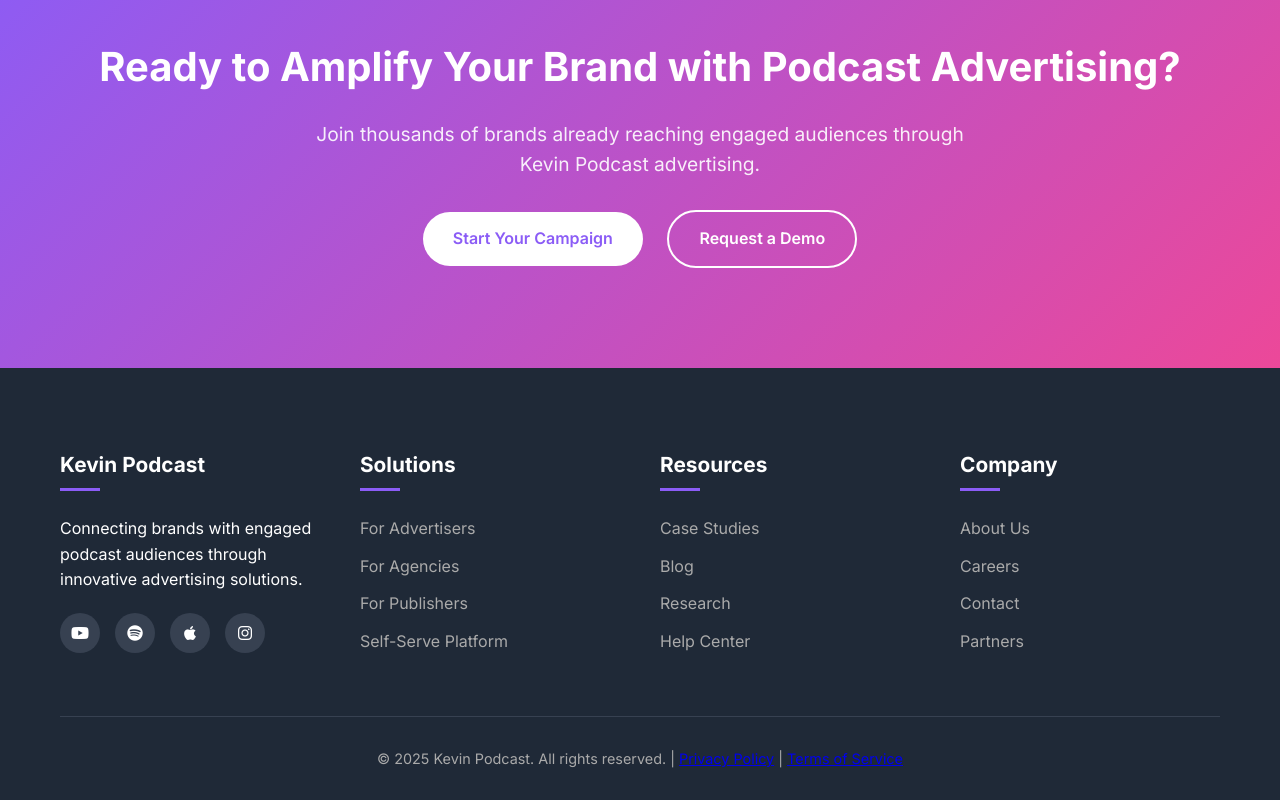
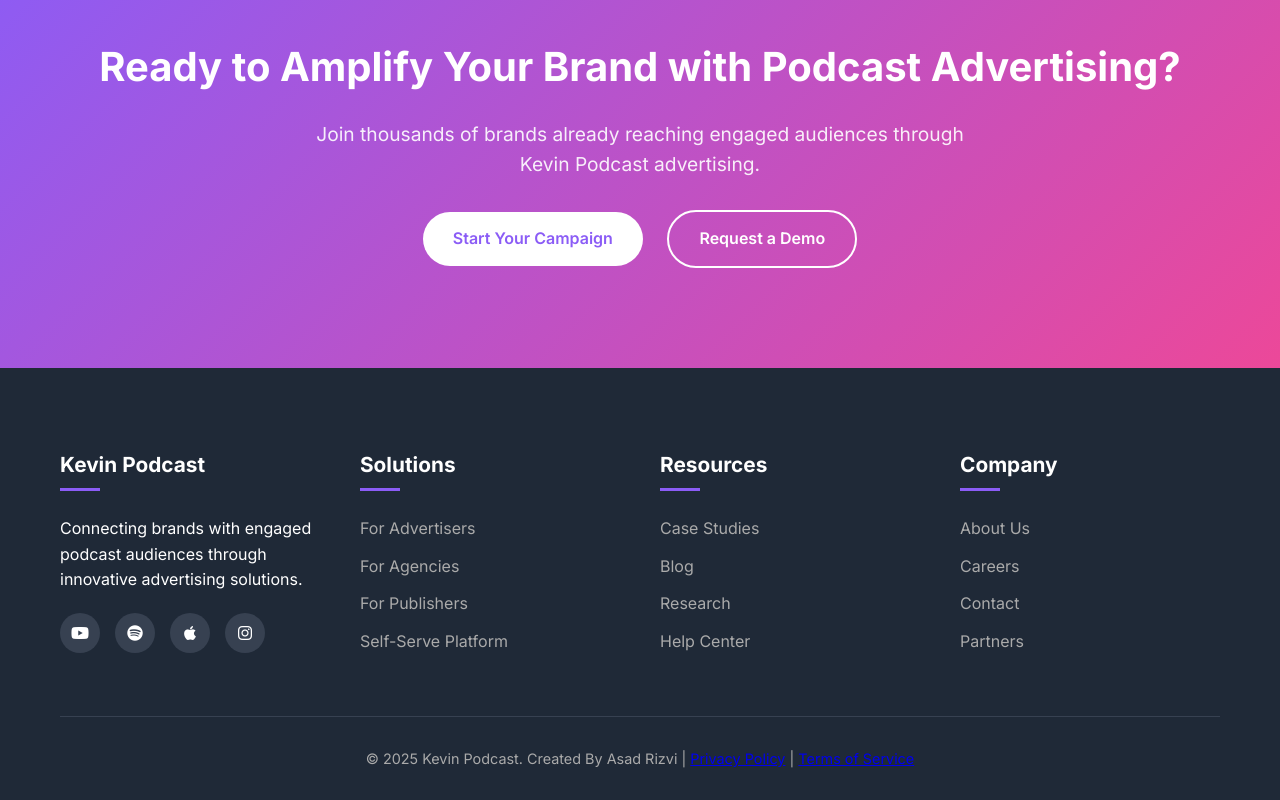
Before and after one commit to asadthepixelationstudio-ux/Kevin-Upwork-02, a plain HTML site: page index-02.html in a window 1280 px wide. Shown: the part 3254-4054 px from the top of the page. Drawn offline with Linux system fonts and the light colour scheme.

Commit message:
Update index-02.html

```diff
--- a/index-02.html
+++ b/index-02.html
@@ -886,7 +886,7 @@
             </div>
 
             <div class="footer-bottom">
-                <p>&copy; 2023 Kevin Podcast. All rights reserved. | <a href="#">Privacy Policy</a> | <a href="#">Terms of Service</a></p>
+                <p>&copy; 2023 Kevin Podcast. Created By Asad Rizvi | <a href="#">Privacy Policy</a> | <a href="#">Terms of Service</a></p>
             </div>
         </div>
     </footer>
```
